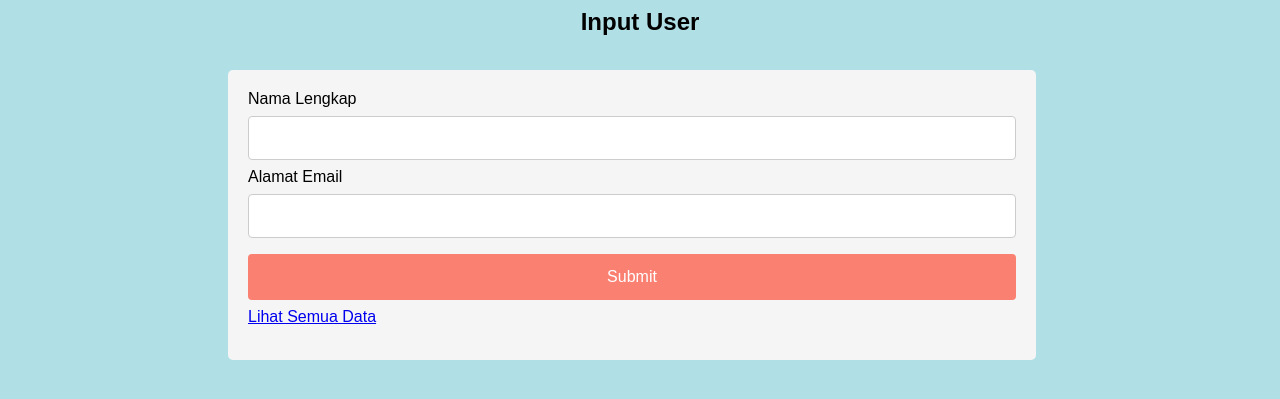
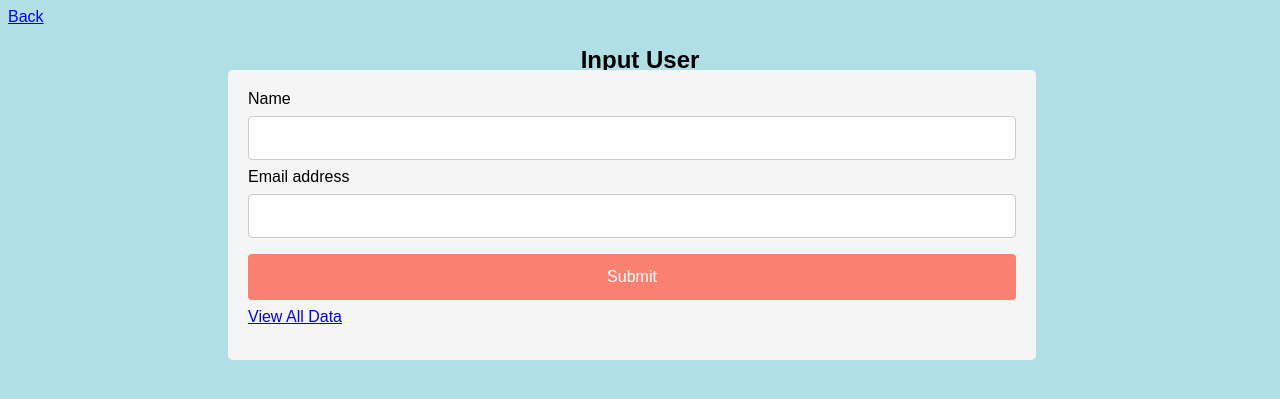
Before and after one commit to anitadmhrn/PemWeb_Anita-Rizka-Sisda, a PHP site: page /input.php in a window 1280 px wide. Shown: the top 399 px of the page. Run offline with PHP 8.4, Linux system fonts and the light colour scheme.

Commit message:
Update input.php

```diff
--- a/input.php
+++ b/input.php
@@ -56,18 +56,18 @@ div {
 }
 </style>
 <body>
-
+<a href="web.php">Back</a>
 <center><h2>Input User</h2></center>
 
 <div class="container">
   <form action="proses_input.php" method="post">
-    <label for="nama">Nama Lengkap</label>
+    <label for="nama">Name</label>
     <input type="text" name="nama">
 
-    <label for="email">Alamat Email</label>
+    <label for="email">Email address</label>
     <input type="text" name="email">
 
-    <input type="submit" value="Submit"> <a href="index.php">Lihat Semua Data</a>
+    <input type="submit" value="Submit"> <a href="data.php">View All Data</a>
   </form>
 </div>
 </body>
```
